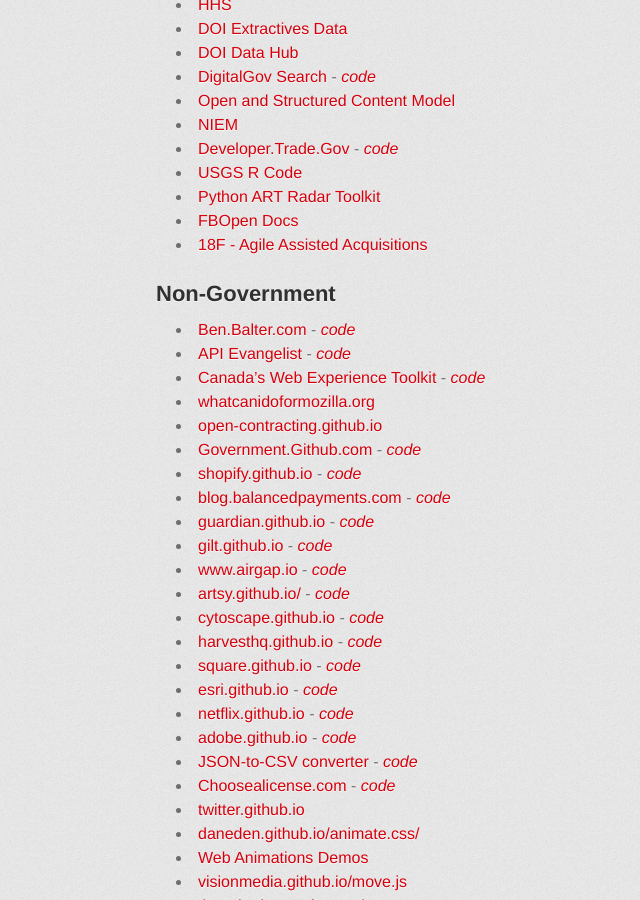
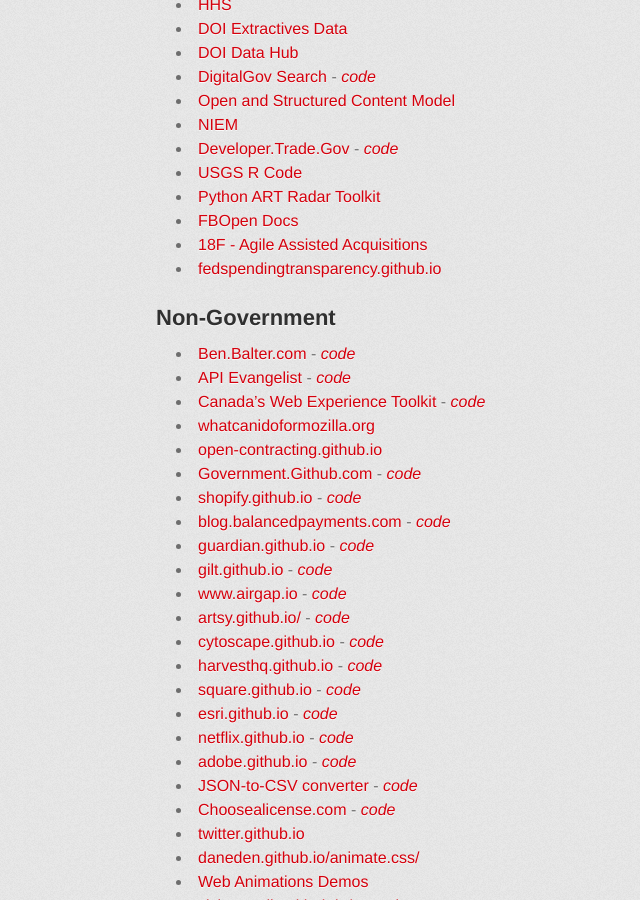
Before and after one commit to GSA/Open-Data-Collaboration-Sandbox, a Jekyll site: the page built from website_examples.md, in a window 1280 px wide and 900 px high, scrolled down 777 px. Shown: the whole window, without its empty margins (174-814 px from the left). Built offline with Jekyll 4.4.1, drawn with Linux system fonts in a browser that asks for light colours; some web fonts are replaced.

Commit message:
adding http://fedspendingtransparency.github.io/

```diff
--- a/website_examples.md
+++ b/website_examples.md
@@ -39,6 +39,7 @@
 * [Python ART Radar Toolkit](http://arm-doe.github.io/pyart/)
 * [FBOpen Docs](http://18f.github.io/fbopen/)
 * [18F - Agile Assisted Acquisitions](http://18f.github.io/aaa/)
+* [fedspendingtransparency.github.io](http://fedspendingtransparency.github.io/)
 
 ## Non-Government
 
```
